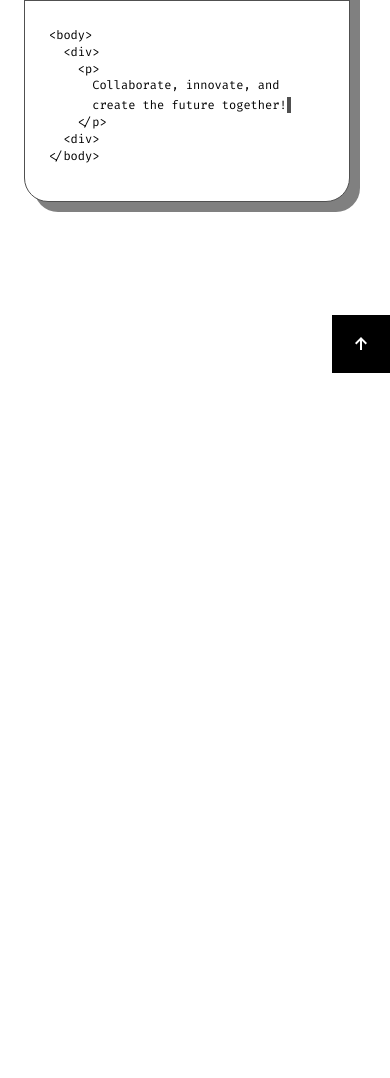
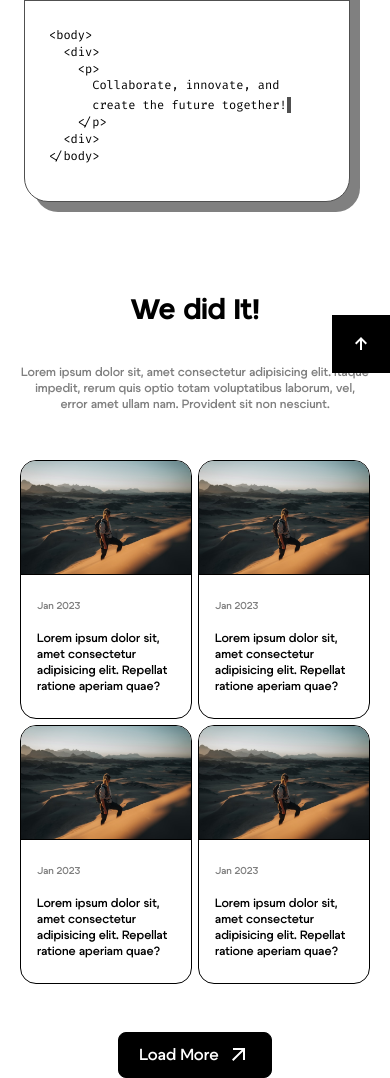
Before and after one commit to ngodingo/web-profil-ti, a website: page src/index.html in a window 390 px wide. Shown: the part 471-1549 px from the top of the page. Before the commit the page ends 844 px from the top, so only its background shows below. Drawn offline with nearby package versions, Linux system fonts and the light colour scheme; files that its build step writes are made by us from their sources.

Commit message:
Styling Section Prestasi for Mobile Screen

```diff
--- a/src/index.html
+++ b/src/index.html
@@ -111,8 +111,53 @@
           </div>
         </div>
       </section>
-      <!-- SECTION [X]: [NAME] -->
-      <section></section>
+      <!-- SECTION 2:  PRESTASI -->
+      <section id="prestasi">
+        <div class="flex flex-col justify-center items-center px-5 sm:px-7">
+          <h1 class="text-[28px] sm:text-[40px] font-tango mb-8">We did It!</h1>
+          <p class="text-center mb-12 text-xs sm:text-sm sm:mx-[50px] font-semibold text-neutral50">Lorem ipsum dolor sit, amet consectetur adipisicing elit. Itaque impedit, rerum quis optio totam voluptatibus laborum, vel, error amet ullam nam. Provident sit non nesciunt.</p>
+          <div class="wrapper grid grid-cols-2 gap-1.5">
+            <div class="card border rounded-2xl overflow-hidden ">
+              <!-- <img src="../public/images/UNNES-logo.png" alt="unnes"> -->
+              <div class="bg-[url('../public/images/gambar.jpg')] w-full h-[113px] bg-cover bg-center "> </div>
+              <div class="descripsion border-t px-4 py-6">
+               <p class="date text-neutral50 text-[10px] font-semibold mb-4">Jan 2023</p>
+               <p class="font-semibold text-xs">Lorem ipsum dolor sit, amet consectetur adipisicing elit. Repellat ratione aperiam quae?</p>
+              </div>
+            </div>
+            <div class="card border rounded-2xl overflow-hidden ">
+              <!-- <img src="../public/images/UNNES-logo.png" alt="unnes"> -->
+              <div class="bg-[url('../public/images/gambar.jpg')] w-full h-[113px] bg-cover bg-center "> </div>
+              <div class="descripsion border-t px-4 py-6">
+               <p class="date text-neutral50 text-[10px] font-semibold mb-4">Jan 2023</p>
+               <p class="font-semibold text-xs">Lorem ipsum dolor sit, amet consectetur adipisicing elit. Repellat ratione aperiam quae?</p>
+              </div>
+            </div>
+            <div class="card border rounded-2xl overflow-hidden ">
+              <!-- <img src="../public/images/UNNES-logo.png" alt="unnes"> -->
+              <div class="bg-[url('../public/images/gambar.jpg')] w-full h-[113px] bg-cover bg-center "> </div>
+              <div class="descripsion border-t px-4 py-6">
+               <p class="date text-neutral50 text-[10px] font-semibold mb-4">Jan 2023</p>
+               <p class="font-semibold text-xs">Lorem ipsum dolor sit, amet consectetur adipisicing elit. Repellat ratione aperiam quae?</p>
+              </div>
+            </div>
+            <div class="card border rounded-2xl overflow-hidden ">
+              <!-- <img src="../public/images/UNNES-logo.png" alt="unnes"> -->
+              <div class="bg-[url('../public/images/gambar.jpg')] w-full h-[113px] bg-cover bg-center "> </div>
+              <div class="descripsion border-t px-4 py-6">
+               <p class="date text-neutral50 text-[10px] font-semibold mb-4">Jan 2023</p>
+               <p class="font-semibold text-xs">Lorem ipsum dolor sit, amet consectetur adipisicing elit. Repellat ratione aperiam quae?</p>
+              </div>
+            </div>
+          </div>
+          <div class="mt-12">
+            <a type="button" href="https://unnes.ac.id/admission/" target="_blank" class="btn btn-color-primary btn-with-icon">
+              <span>Load More</span>
+              <div><img src="/public/icons/arrow_outward.svg" alt="arrow icon" /></div>
+            </a>
+          </div>
+        </div>
+      </section>
     </main>
 
     <script src="/src/script.js"></script>
--- a/tailwind.config.js
+++ b/tailwind.config.js
@@ -11,6 +11,7 @@ module.exports = {
       colors: {
         yellow: '#FAFF00',
         gray: '#505050',
+        neutral50: '#7F7F7F',
       },
       boxShadow: {
         solid: '10px 10px gray',
```
Also changed, not shown: public/images/gambar.jpg (added).
